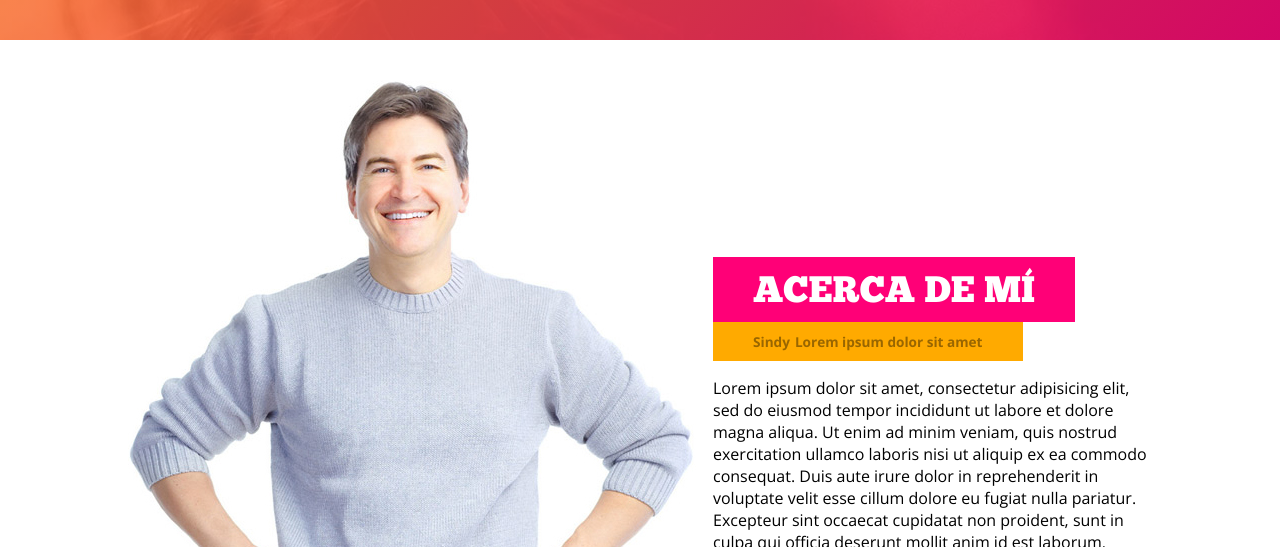
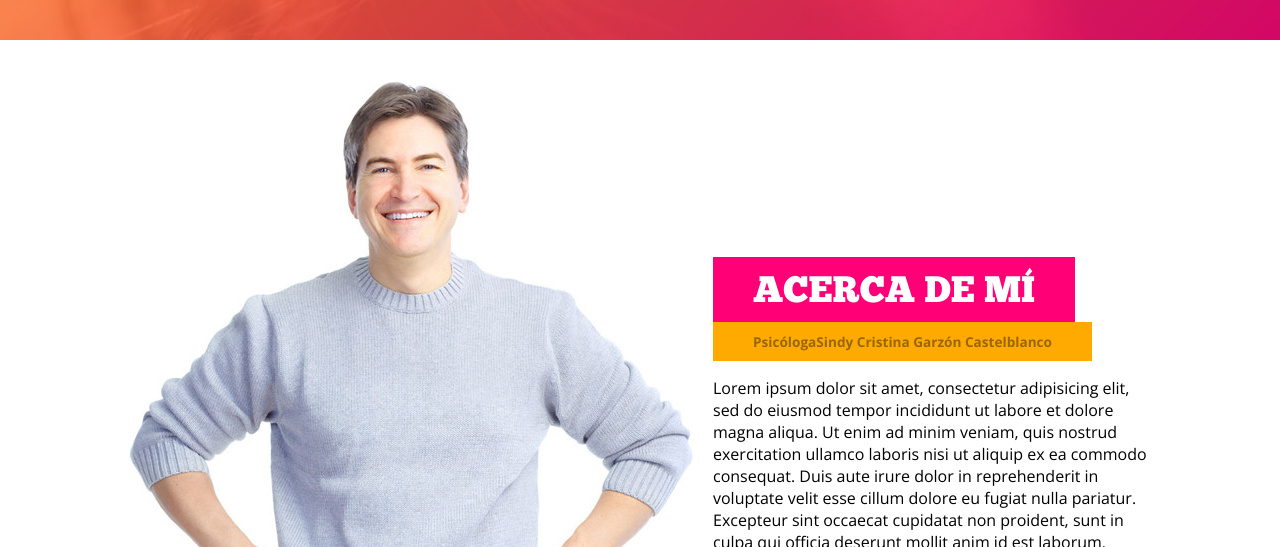
Before and after one commit to josuebaloymelendez/psicologiapura, a plain HTML site: page resume/index.html in a window 1280 px wide. Shown: the part 760-1307 px from the top of the page. Drawn offline with nearby package versions, Linux system fonts and the light colour scheme; a web font is replaced by a local one.

Commit message:
Resume - Charge 2

```diff
--- a/resume/index.html
+++ b/resume/index.html
@@ -28,7 +28,7 @@
 				<section class="content-container" id="about_container" aria-labelledby="about_header">
 					<div class="item-summary">
 						<h2 id="about_header" class="section-title">Acerca de mí</h2>
-						<h4 class="section-subtitle">Sindy<span class="section-title-inner">Lorem ipsum dolor sit amet</span></h4>
+						<h4 class="section-subtitle"><strong>Psicóloga</strong> Sindy Cristina Garzón Castelblanco</span></h4>
 						<div class="item-text">
 							<p>Lorem ipsum dolor sit amet, consectetur adipisicing elit, sed do eiusmod
 							tempor incididunt ut labore et dolore magna aliqua. Ut enim ad minim veniam,
```
